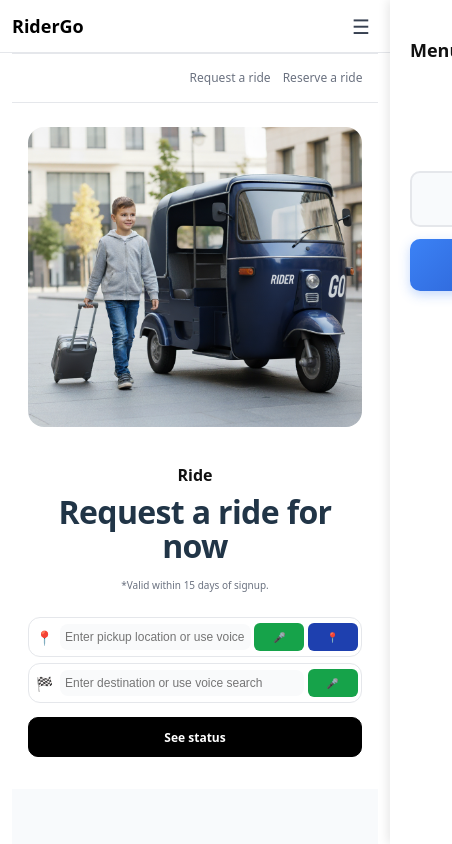
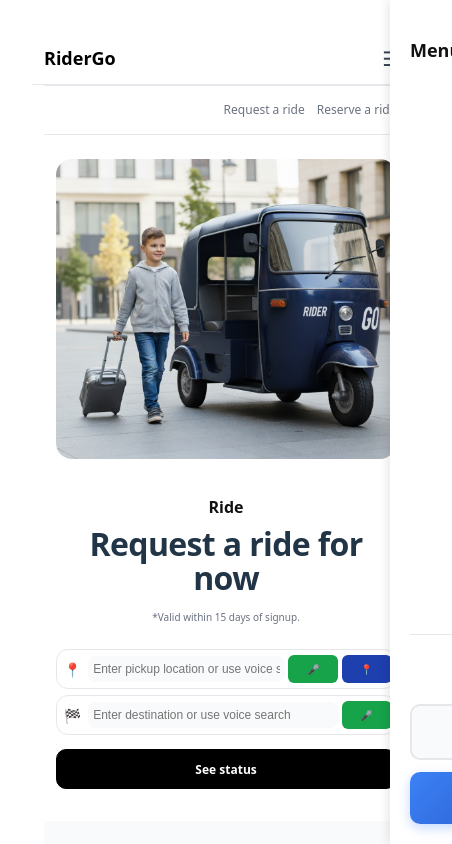
Before and after one commit to rohitkr963/Rider-Go-Web, a React (Vite) app in the folder client/: page / in a window 390 px wide. Shown: the top 844 px of the page, 452 px wide, since content can reach past the window. Built offline with nearby package versions, Linux system fonts and the light colour scheme.

Commit message:
doing responsive

```diff
--- a/client/src/components/UserNavbar.jsx
+++ b/client/src/components/UserNavbar.jsx
@@ -341,11 +341,9 @@ const UserNavbar = () => {
 
         {/* Auth Section */}
         <div style={{
-          // Always keep auth section at the top in mobile menu
-          marginTop: '0',
-          // Only add top padding and divider when the user is logged in (as a secondary section)
-          paddingTop: isLoggedIn ? '20px' : '0',
-          borderTop: isLoggedIn ? '1px solid #e5e7eb' : 'none'
+          marginTop: isLoggedIn ? '20px' : 'auto',
+          paddingTop: '20px',
+          borderTop: '1px solid #e5e7eb'
         }}>
           {!isLoggedIn ? (
             <div style={{ display: 'flex', flexDirection: 'column', gap: '12px' }}>
--- a/client/src/index.css
+++ b/client/src/index.css
@@ -24,41 +24,19 @@ a:hover {
 
 body {
   margin: 0;
-  padding: 0;
-  width: 100%;
+  display: flex;
+  place-items: center;
+  min-width: 320px;
   min-height: 100vh;
-  display: block; /* instead of flex */
-  overflow-x: hidden;
-  background-color: #242424; /* keep your dark theme */
-}
-
-/* Remove side blank space on mobile */
-html, body, #root, .App {
-  width: 100vw !important;
-  min-width: 0 !important;
-  margin: 0 !important;
-  padding: 0 !important;
-  background: #fff !important;
-  overflow-x: hidden !important;
 }
 
 /* Responsive container used across pages */
 .container {
   width: 100%;
-  max-width: 100%;
-  margin: 0 ;
-  padding: 0 ;
+  max-width: 1200px;
+  margin: 0 auto;
+  padding: 0 16px;
   box-sizing: border-box;
-}
-
-@media (max-width: 600px) {
-  .container, .userhome-main-container {
-    width: 100vw !important;
-    max-width: 100vw !important;
-    margin: 0 !important;
-    padding-left: 0 !important;
-    padding-right: 0 !important;
-  }
 }
 
 /* Responsive two-column layout used by dashboards */
@@ -300,13 +278,12 @@ body.mobile-nav-open .nav-links { display: flex; flex-direction: column; gap: 8p
 
 /* Reusable white panel used across pages for centered content */
 .panel {
-  width: 100%;
-  max-width: 100%;
-  margin: 0;
-  border-radius: 0;
-  padding: 20px 10px;
+  max-width: 980px;
+  margin: 0 auto;
   background: white;
-  box-shadow: none;
+  border-radius: 12px;
+  padding: 20px;
+  box-shadow: 0 8px 32px rgba(0,0,0,0.08);
 }
 
 /* Responsive form elements */
--- a/client/src/pages/UserHome.jsx
+++ b/client/src/pages/UserHome.jsx
@@ -6,17 +6,12 @@ import Footer from '../components/Footer'
 const container = {
   maxWidth: 1200,
   margin: '0 auto',
-  padding: '0 clamp(12px, 4vw, 24px)',
+  padding: '0 clamp(8px, 3vw, 24px)',
   width: '100%',
   boxSizing: 'border-box'
 }
 
-const subnavWrap = {
-  borderTop: '1px solid #e5e7eb',
-  borderBottom: '1px solid #e5e7eb',
-  width: '100%',
-  boxSizing: 'border-box'
-}
+const subnavWrap = { borderTop: '1px solid #e5e7eb', borderBottom: '1px solid #e5e7eb' }
 const subnav = {
   ...container,
   display: 'flex',
@@ -298,12 +293,7 @@ export default function UserHome() {
   }
 
   return (
-    <div style={{
-      background: '#fff',
-      minHeight: '100vh',
-      width: '100%',
-      overflowX: 'hidden'
-    }}>
+    <div style={{ background: '#fff', minHeight: '100vh' }}>
 
       {/* Secondary nav */}
       <div style={subnavWrap}>
@@ -591,13 +581,7 @@ export default function UserHome() {
       </div>
 
       {/* New Related Section - Ride Features & Quick Actions */}
-      <div style={{
-        background: '#f8fafc',
-        paddingTop: 60,
-        paddingBottom: 60,
-        width: '100%',
-        boxSizing: 'border-box'
-      }}>
+      <div style={{ background: '#f8fafc', paddingTop: 60, paddingBottom: 60 }}>
         <div style={container}>
           <div style={{ textAlign: 'center', marginBottom: 48 }}>
             <h2 style={{
```
